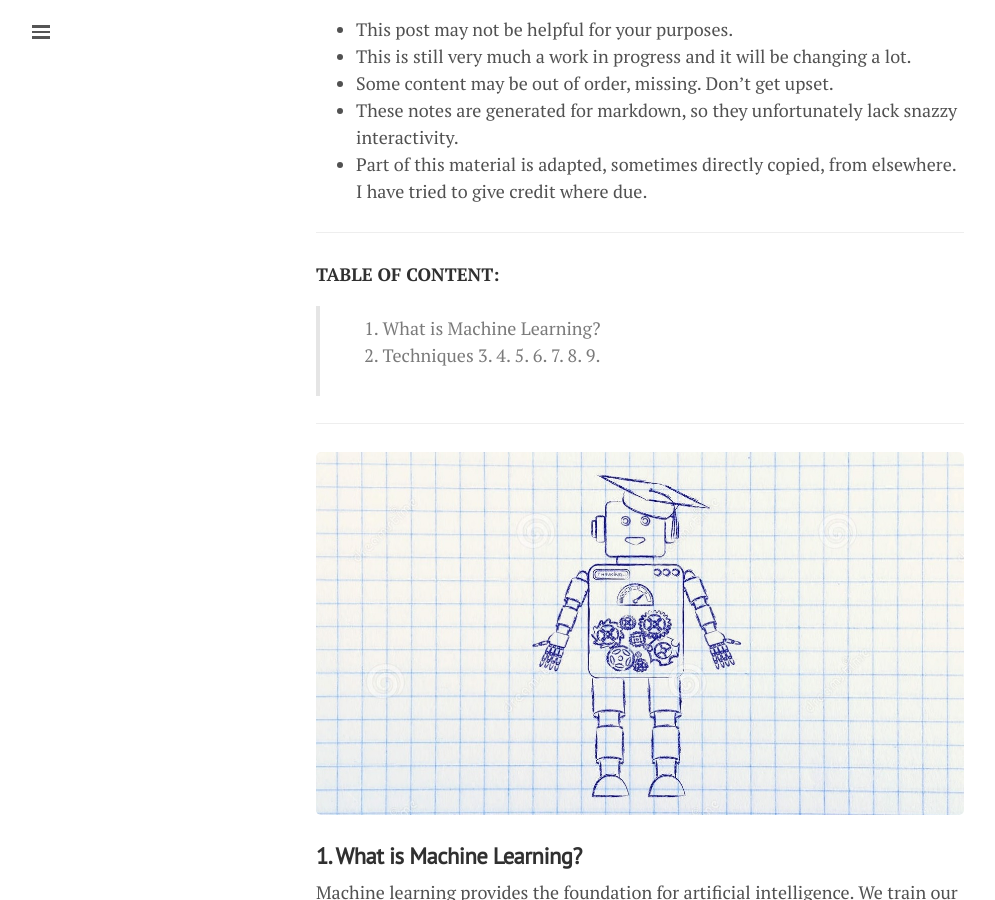
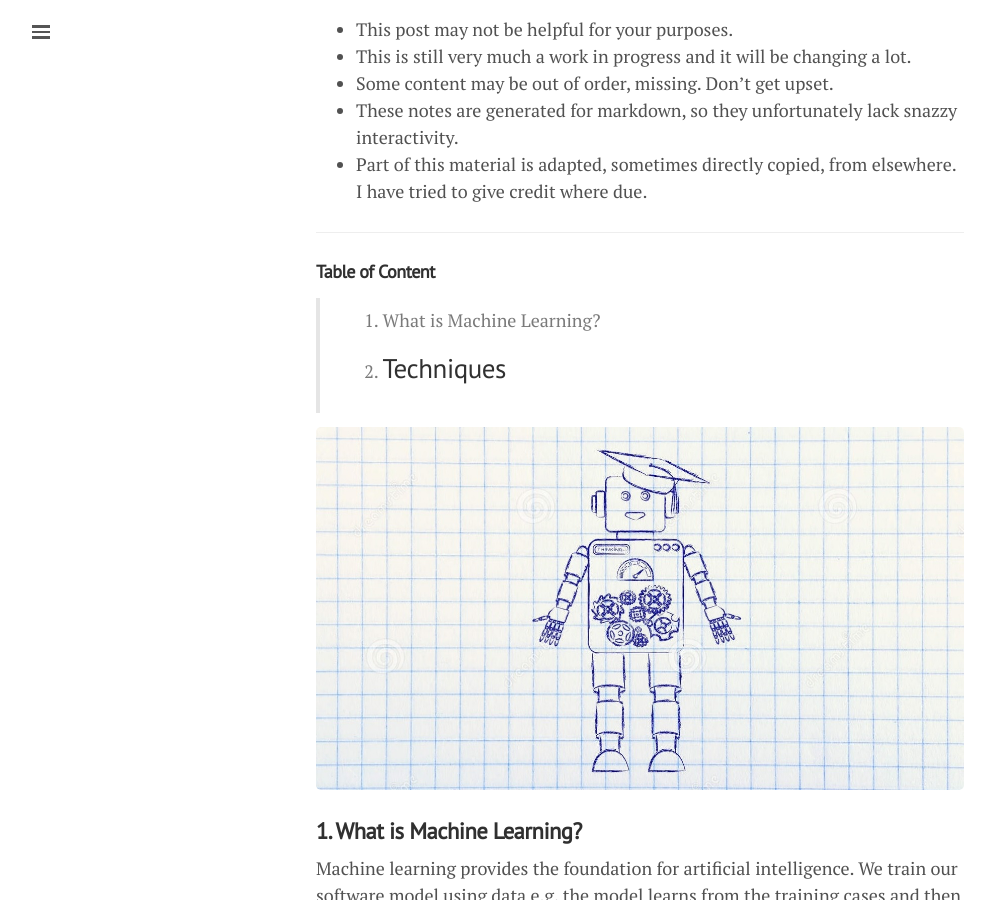
Before and after one commit to lgeurts/lgeurts.github.io, a Jekyll site: the page built from _posts/2018-06-29-artificial-intelligence-basics.md, in a window 1280 px wide and 900 px high, scrolled down 310 px. Shown: the whole window, without its empty margins (0-995 px from the left). Built offline with Jekyll 4.4.1, drawn with Linux system fonts in a browser that asks for light colours; nearby versions of some CDN libraries.

Commit message:
Update 2018-06-29-artificial-intelligence-basics.md

```diff
--- a/_posts/2018-06-29-artificial-intelligence-basics.md
+++ b/_posts/2018-06-29-artificial-intelligence-basics.md
@@ -18,18 +18,10 @@ Some caveats:
 
 ------------------------------------------------------------------------------
 
-**TABLE OF CONTENT:**
+#### **Table of Content**
 
 > 1. What is Machine Learning?
 > 2. Techniques
-> 3.
-> 4.
-> 5.
-> 6.
-> 7.
-> 8.
-> 9.
-
 ------------------------------------------------------------------------------
 
 ![Robot](/assets/artificial-intelligence.jpg)
```
